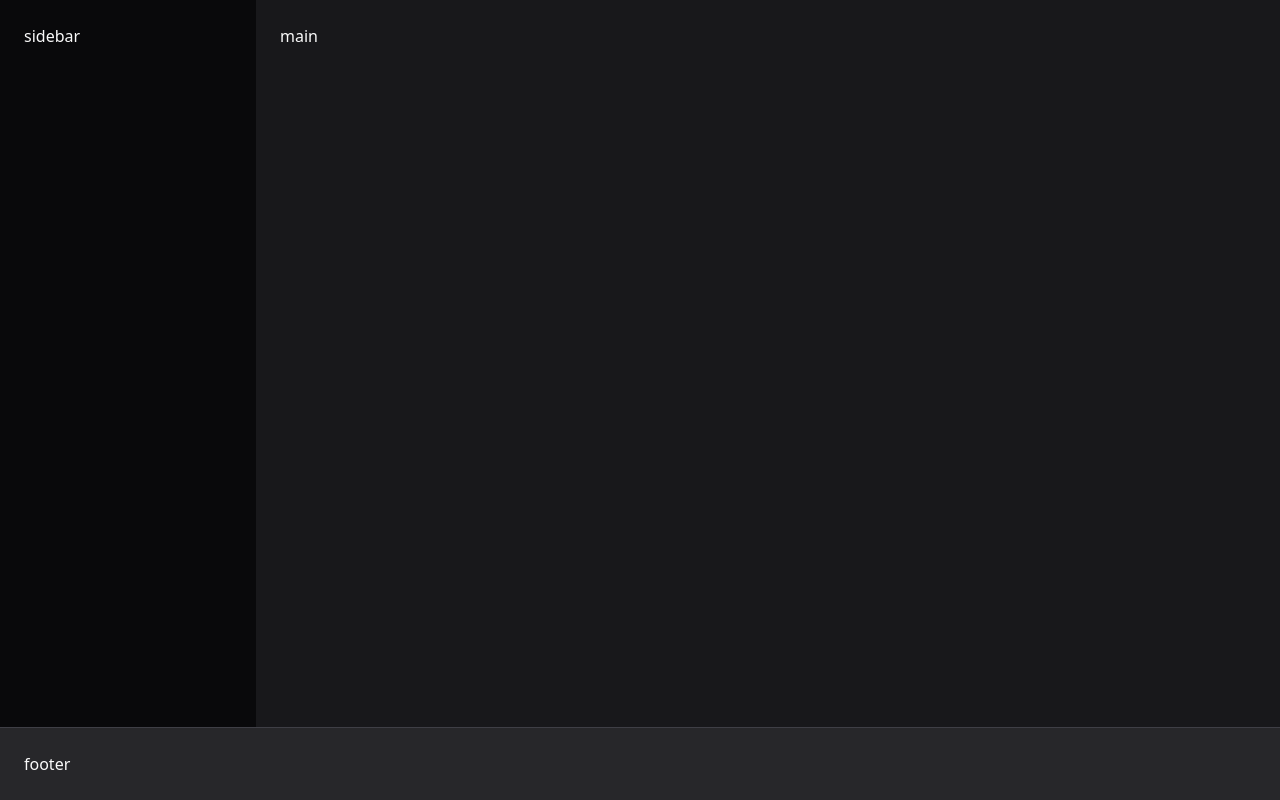
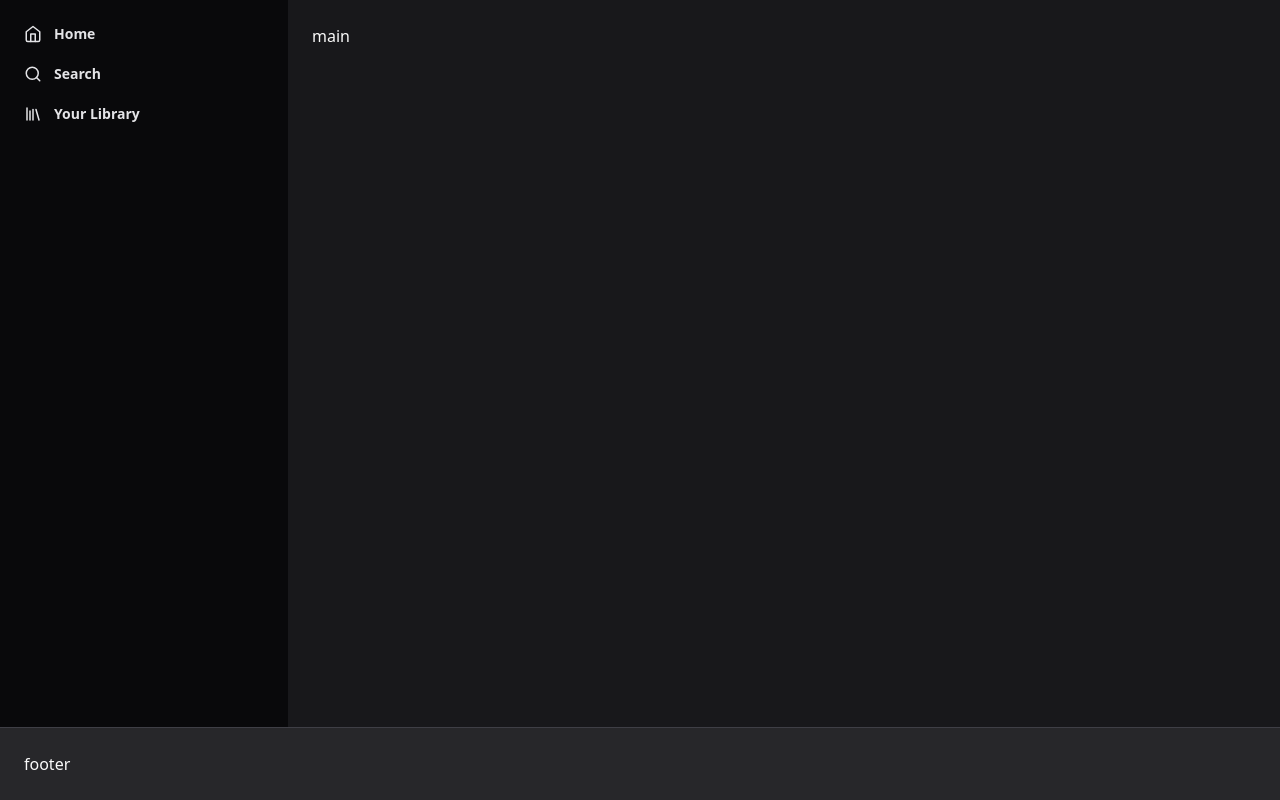
Before and after one commit to kevensouzz/ui-spotify, a Next.js app: page / in a window 1280 px wide. Built offline with nearby package versions, Linux system fonts and the light colour scheme.

Commit message:
navbar creation and styling

```diff
--- a/package.json
+++ b/package.json
@@ -15,6 +15,7 @@
     "autoprefixer": "10.4.14",
     "eslint": "8.38.0",
     "eslint-config-next": "13.3.0",
+    "lucide-react": "^0.145.0",
     "next": "13.3.0",
     "postcss": "8.4.21",
     "react": "18.2.0",
--- a/src/app/page.tsx
+++ b/src/app/page.tsx
@@ -1,9 +1,24 @@
+import { Home as HomeIcon, Search, Library } from "lucide-react"
+
 export default function Home() {
   return (
     <div className="h-screen flex flex-col">
       <div className="flex flex-1">
-        <aside className="w-64 bg-zinc-950 p-6">
-          sidebar
+        <aside className="w-72 bg-zinc-950 p-6">
+          <nav className="space-y-5">
+            <a href="" className="flex items-center gap-3 text-sm font-semibold text-zinc-200 ">
+              <HomeIcon size={18}/>
+              Home
+            </a>
+            <a href="" className="flex items-center gap-3 text-sm font-semibold text-zinc-200 ">
+              <Search size={18}/>
+              Search
+            </a>
+            <a href="" className="flex items-center gap-3 text-sm font-semibold text-zinc-200 ">
+              <Library size={18} />
+              Your Library
+            </a>
+          </nav>
         </aside>
 
         <main className="flex-1 p-6">
```
Also changed, not shown: 1 other file (tests, documents, lock files or other folders).
